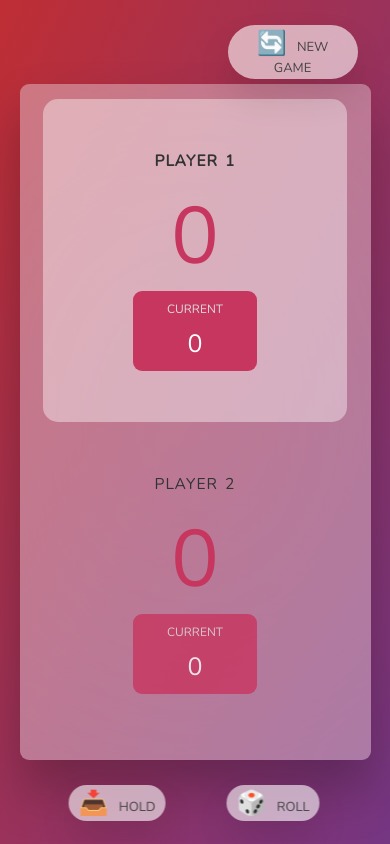
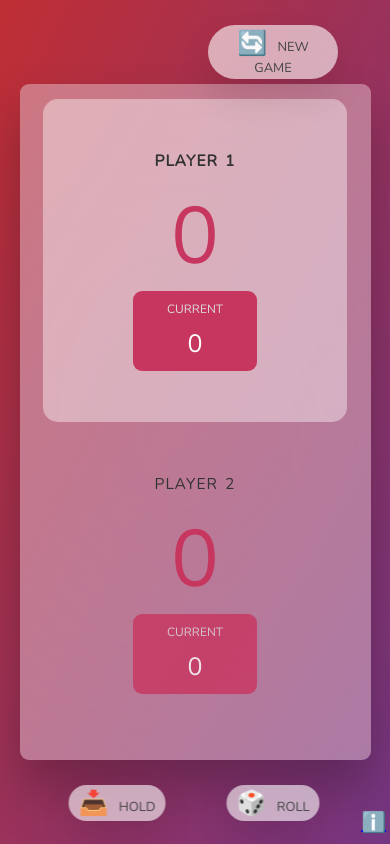
Before and after one commit to captv89/pig-game, a plain HTML site: page index.html in a window 390 px wide. Drawn offline with nearby package versions, Linux system fonts and the light colour scheme.

Commit message:
information page link added

```diff
--- a/index.html
+++ b/index.html
@@ -30,6 +30,8 @@
     <button onClick="newGame()" class="btn btn--new">🔄 New game</button>
     <button onClick="rollIt()" class="btn btn--roll">🎲 Roll</button>
     <button onClick="holdIt()" class="btn btn--hold">📥 Hold</button>
+    <a href="https://en.wikipedia.org/wiki/Pig_(dice_game)" target="_blank" id="information" class="info-button">ℹ️</a>
+
     <script src="./script.js"></script>
   </body>
 </html>
--- a/style.css
+++ b/style.css
@@ -170,6 +170,13 @@ main {
   display: none;
 }
 
+.info-button {
+  position: fixed;
+  font-size: 2rem;
+  right: 1%;
+  bottom: 1%;
+}
+
 /* Mobile Fiendly */
 
 @media only screen and (max-width: 480px) {
@@ -272,7 +279,7 @@ section{
 
 .btn--new {
   top: 3%;
-  left: 75%;
+  left: 70%;
   width: 13rem;
 }
 
@@ -296,5 +303,11 @@ section{
   outline: none;
 }
 
+.info-button{
+  position: fixed;
+  font-size: 2rem;
+  right: 1%;
+  bottom: 1%;
+}
 
 }
```
